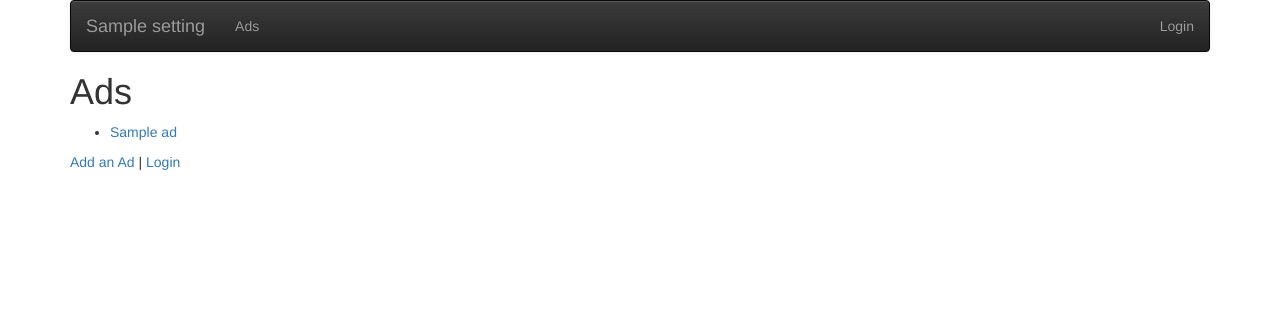
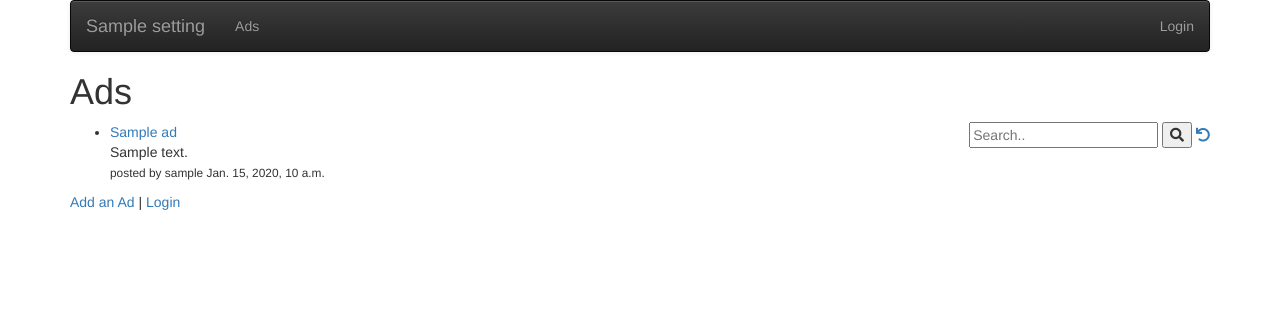
Before and after one commit to markyanjunch/django_projects, a Django app: template mysite/ads/templates/ads/ad_list.html in a window 1280 px wide. Shown: the top 312 px of the page. Run offline with Django 3.2, Linux system fonts and the light colour scheme; the template is opened without the code that fills it: most values are stand-ins (such as "Sample title", 1, 10 or a date in 2020); some libraries are stand-ins or nearby versions.

Commit message:
Add search bar code and post time info to ad_list.html

```diff
--- a/mysite/ads/templates/ads/ad_list.html
+++ b/mysite/ads/templates/ads/ad_list.html
@@ -1,6 +1,16 @@
 {% extends "base_menu.html" %}
 {% block content %}
 <h1>Ads</h1>
+<div style="float:right">
+<!-- https://www.w3schools.com/howto/howto_css_search_button.asp -->
+<form>
+  <input type="text" placeholder="Search.." name="search"
+  {% if search %} value="{{ search }}" {% endif %}
+  >
+  <button type="submit"><i class="fa fa-search"></i></button>
+<a href="{% url 'ads:all' %}"><i class="fa fa-undo"></i></a>
+</form>
+</div>
 <p>
 {% if ad_list %}
 <ul>
@@ -11,6 +21,21 @@
         (<a href="{% url 'ads:ad_update' ad.id %}">Edit</a> |
         <a href="{% url 'ads:ad_delete' ad.id %}">Delete</a>)
         {% endif %}
+
+        <div style="left:10px">
+            {% if ad.text|length < 100 %}
+                {{ ad.text }}
+            {% else %}
+                {{ ad.text|slice:"0:99" }}
+                <a href="{% url 'ads:ad_detail'  ad.id %}">...</a>
+            {% endif %}
+        </div>
+        <small>
+        {% if ad.owner.username %}
+            posted by {{ ad.owner.username }}
+        {% endif %}
+        {{ ad.natural_updated }}
+        </small>
 
     {% if user.is_authenticated %}
         <!-- Two hrefs with two stacked icons each - one showing and one hidden -->
```
